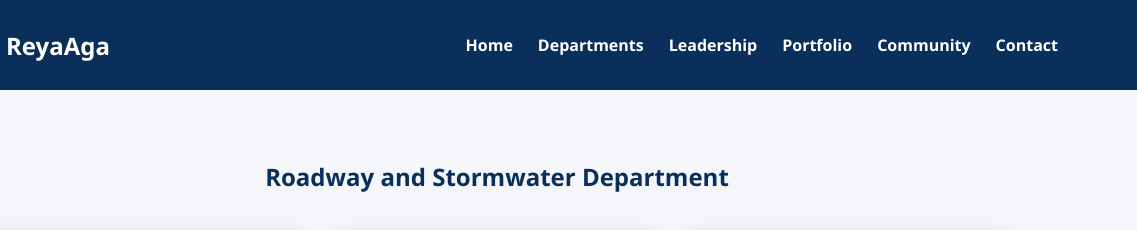
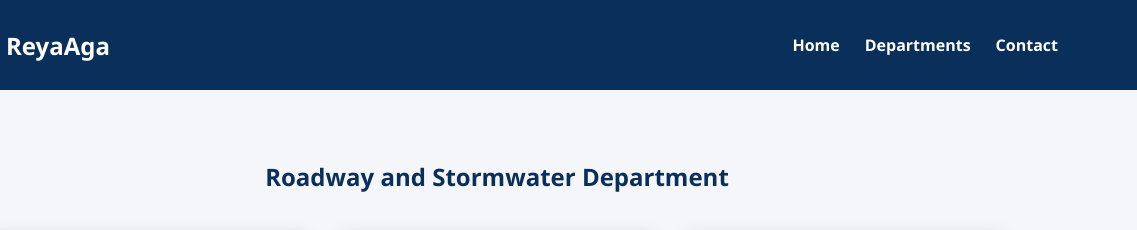
Before and after one commit to Rivoangel/Capstone-project, a website built with Parcel: page leadership1.html in a window 1280 px wide. Shown: the top 230 px of the page, 143-1280 px from the left. Built offline with nearby package versions, Linux system fonts and the light colour scheme.

Commit message:
Update leadership1.html

```diff
--- a/leadership1.html
+++ b/leadership1.html
@@ -18,9 +18,6 @@
 <ul>
 <li><a href="index.html">Home</a></li>
 <li><a href="departments.html">Departments</a></li>
-<li><a href="leadership.html">Leadership</a></li>
-<li><a href="portfolio.html">Portfolio</a></li>
-<li><a href="community.html">Community</a></li>
 <li><a href="contact.html">Contact</a></li>
 </ul>
 </nav>
```
